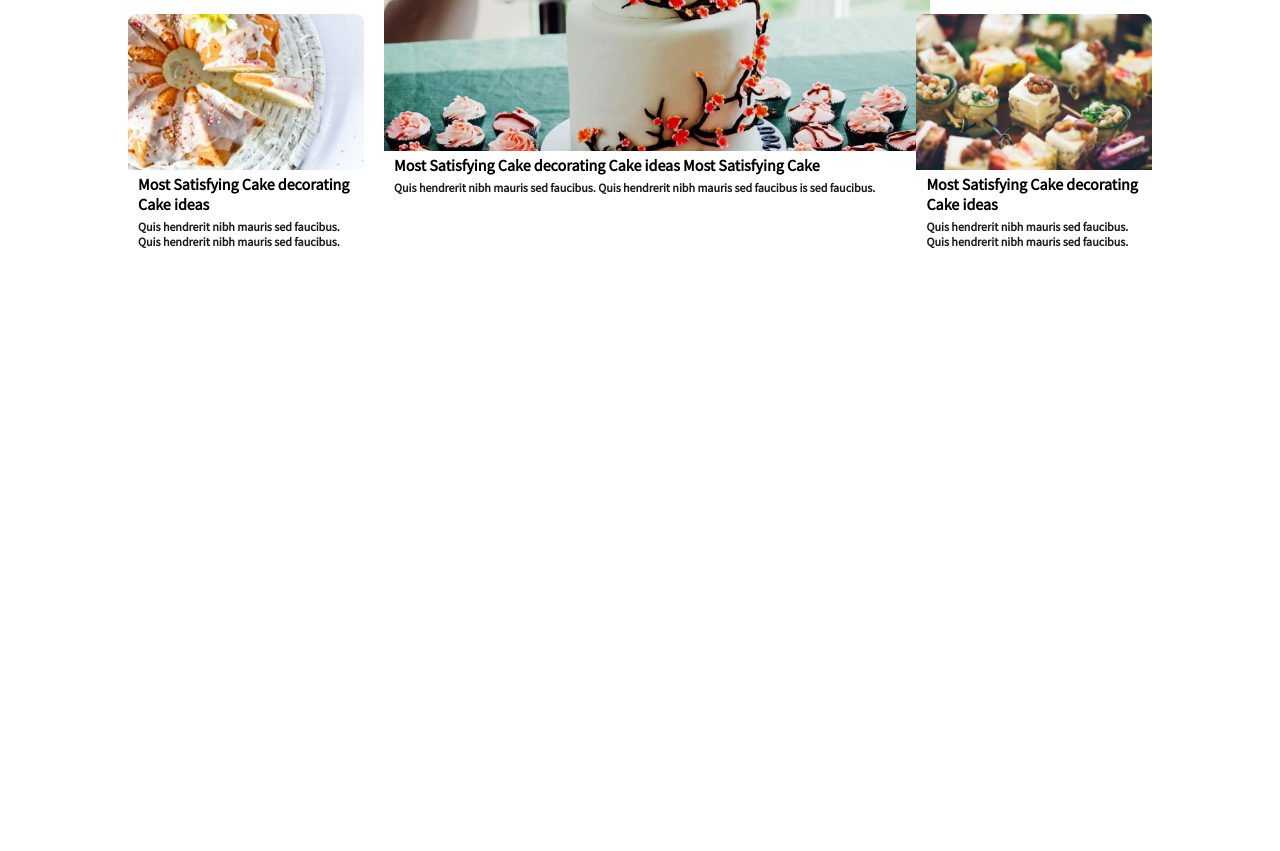
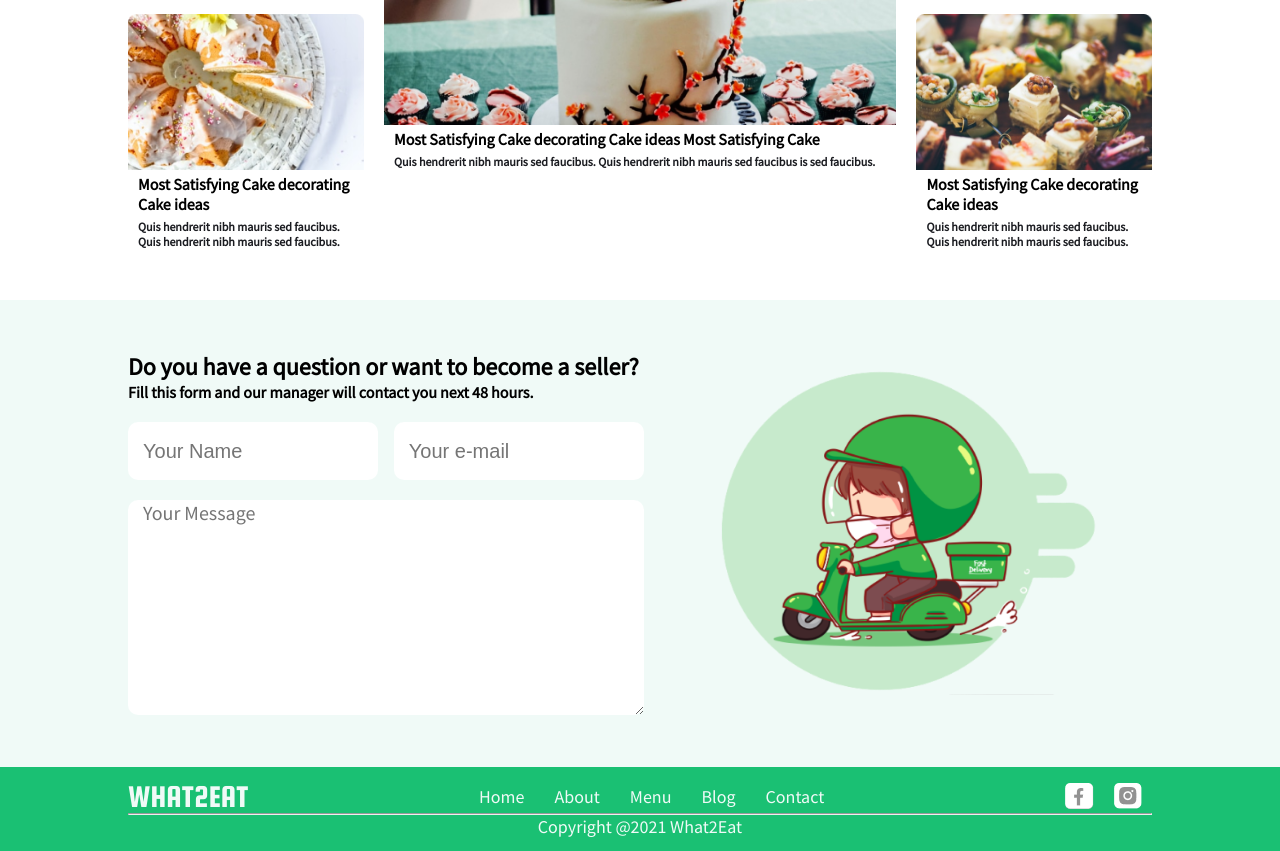
Before and after one commit to Linktoyinka/what-2-eat, a plain HTML site: page index.html in a window 1280 px wide. Shown: the part 2072-2923 px from the top of the page. Before the commit the page ends 2372 px from the top, so only its background shows below. Drawn offline with Linux system fonts and the light colour scheme.

Commit message:
web view completed

```diff
--- a/index.css
+++ b/index.css
@@ -143,6 +143,10 @@ section {
     font-size: 16px;
     font-family: 'Source Sans Pro', sans-serif;
     cursor: pointer;
+}
+
+.hero-form .box {
+    width: 50%;
 }
 
 .box{
@@ -343,5 +347,79 @@ section {
     width: 100%;
 }
 
+.blog-middle img {
+    width: 100%;
+}
+
 
 /* BLOG SECTION STYLE ENDS */
+
+/* CONTACT SECTION STYLE STARTS */
+
+.contact {
+    background-color: var(--grey-color);
+    display: flex;
+    justify-content: space-evenly;
+    align-items: center;
+}
+
+.contact-left, .contact-right {
+    width: 50%;
+}
+
+form div {
+    display: flex;
+    justify-content: space-between;
+}
+
+.box-1 {
+    width: 43%;
+    border-radius: 10px;
+}
+
+.box-2 {
+    height: 215px;
+    font-family: 'Source Sans Pro', sans-serif;
+    border-radius: 10px;
+}
+
+.contact-form {
+    display: flex;
+    justify-content: space-between;
+    flex-direction: column;
+}
+
+form div input {
+    margin: 20px 0;
+}
+
+.contact-right {
+    text-align: center;
+}
+
+.contact-right img {
+    width: 80%;
+}
+
+
+/* CONTACT  SECTION STYLE ENDS */
+
+
+/* FOOTER STYLE STARTS */
+
+footer {
+    padding: 1% 10%;
+    background-color: var(--primary-color);
+
+}
+
+footer .footer {
+    display: flex;
+    justify-content: space-between;
+    align-items: center;
+}
+
+footer .footer-copy {
+    text-align: center;
+}
+/* FOOTER STYLE ENDS */
--- a/index.html
+++ b/index.html
@@ -52,7 +52,7 @@
             </p>
 
             <!-- PRODUCT SEARCH -->
-            <form action="">
+            <form class="hero-form" action="">
                 <input class="box" type="search" id="search">
                 <input class="btn-search" type="button" value="Search">
             </form>
@@ -390,6 +390,7 @@
     </section>
     <!-- PRODUCT SECTION ENDS -->
 
+        <!-- BLOG SECTION STARTS -->
     <section class="blog">
 
         <h2>
@@ -490,6 +491,66 @@
             </div>
         </div>
     </section>
+    <!-- BLOG SECTION ENDS -->
+
+    <section class="contact">
+
+        <!-- contact left side -->
+        <div class="contact-left">
+            <h2>
+                Do you have a question
+                or want to become a seller?
+            </h2>
+            <h3>
+                Fill this form and our manager will contact you next 48 hours.
+            </h3>
+
+            <form class="contact-form" action="">
+                <div>
+                    <input class="box box-1" type="text" placeholder="Your Name">
+                    <input class="box box-1" type="email" placeholder="Your e-mail">
+                </div>
+                <textarea class="box box-2" name="message" placeholder="Your Message"  ></textarea>
+            </form>
+        </div>
+
+        <div class="contact-right">
+            <img src="images/Food_delivery_cute_man_riding_motorcycles_cartoon_art_illustration 2.png" alt="">
+        </div>
+    </section>
+
+    <footer>
+        <div class="footer">
+            <!-- LOGO -->
+            <p class="logo">
+            what2eat
+            </p>
+            <!-- LOGO ENDS -->
+
+            <!-- NAV -->
+            <nav>
+              <li><a href="#">Home</a></li>
+              <li><a href="#">About</a></li>
+             <li><a href="#">Menu</a></li>
+               <li><a href="#">Blog</a></li>
+             <li><a href="#">Contact</a></li>
+            </nav>
+            <!-- NAV ENDS -->
+
+            <!-- NAV ICONS -->
+            <div class="icon">
+                <img src="images/fb.png" alt="fb icon">
+                <img src="images/ig.png" alt="ig icon">
+            </div>
+            <!-- NAV ICON ENDS -->
+        </div>
+        <hr>
+        <div class="footer-copy">
+            <p>
+                Copyright @2021 What2Eat
+            </p>
+        </div>
+    </footer>
 
 </body>
 </html>
```
Also changed, not shown: images/Food_delivery_cute_man_riding_motorcycles_cartoon_art_illustration 2.png (added), images/fb.png (added), images/ig.png (added).
